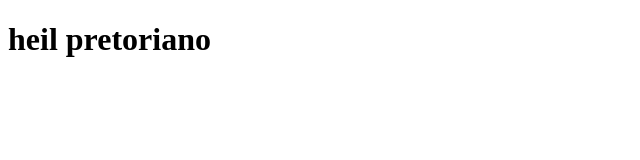
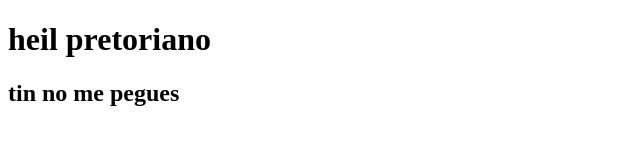
Before and after one commit to nicolasaraya77/ejemplobase, a plain HTML site: page index.html in a window 1280 px wide. Shown: the whole page, without its empty margins (0-640 px from the left). Drawn offline with Linux system fonts and the light colour scheme.

Commit message:
añado un cambio

```diff
--- a/index.html
+++ b/index.html
@@ -7,5 +7,6 @@
   </head>
   <body>
     <h1>heil pretoriano</h1>
+    <h2>tin no me pegues</h2>
   </body>
 </html>
```
